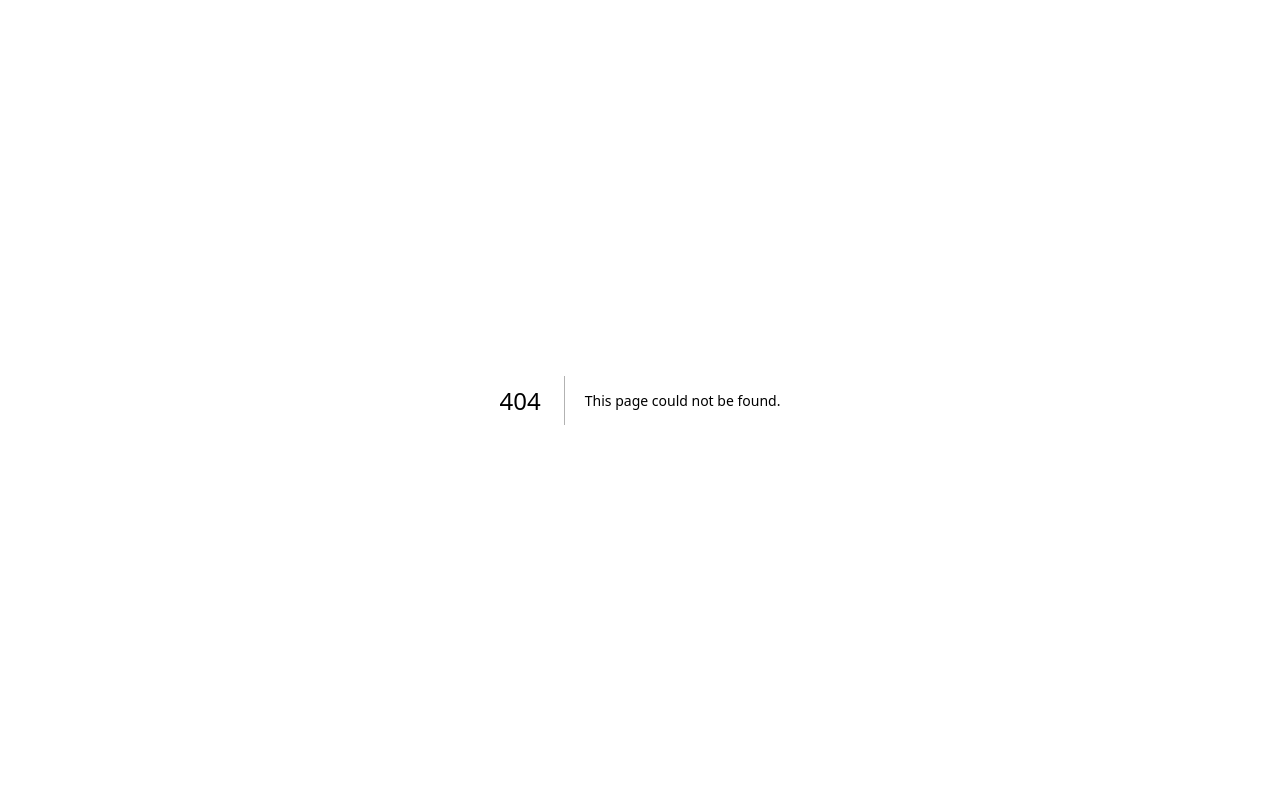
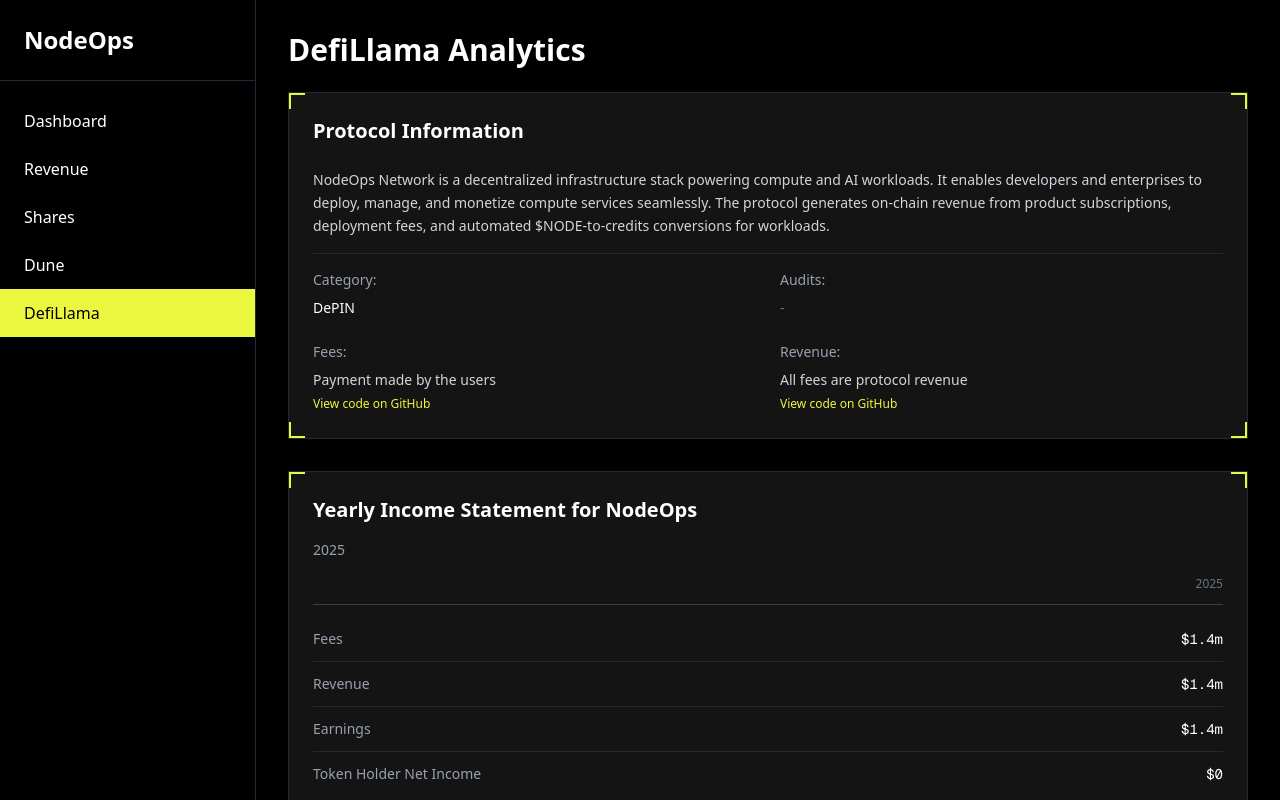
Before and after one commit to ayushsingh82/DePinsight, a Next.js app: page /app/defillama in a window 1280 px wide. Before the commit this address had no page. Built offline with nearby package versions, Linux system fonts and the light colour scheme.

Commit message:
layout fix

```diff
--- /dev/null
+++ b/app/app/defillama/page.tsx
@@ -0,0 +1,5 @@
+import DefiLlamaData from "../../components/DefiLlamaData";
+
+export default function DefiLlamaPage() {
+  return <DefiLlamaData />;
+}
--- a/app/app/layout.tsx
+++ b/app/app/layout.tsx
@@ -16,6 +16,7 @@
     { href: "/app/revenue", label: "Revenue" },
     { href: "/app/shares", label: "Shares" },
     { href: "/app/dune", label: "Dune" },
+    { href: "/app/defillama", label: "DefiLlama" },
   ];
 
   return (
--- a/app/components/DefiLlamaData.tsx
+++ b/app/components/DefiLlamaData.tsx
@@ -10,6 +10,15 @@
 }
 
 function IncomeRow({ label, q4, q3, q2, q1, yearly }: IncomeRowProps) {
+  if (yearly) {
+    return (
+      <div className="grid grid-cols-2 gap-4 py-3 border-b border-gray-800 last:border-b-0">
+        <div className="text-sm text-gray-400 font-medium">{label}</div>
+        <div className="text-sm text-white font-mono text-right">{yearly}</div>
+      </div>
+    );
+  }
+
   return (
     <div className="grid grid-cols-5 gap-4 py-3 border-b border-gray-800 last:border-b-0">
       <div className="text-sm text-gray-400 font-medium">{label}</div>
@@ -17,11 +26,6 @@
       {q3 && <div className="text-sm text-white font-mono text-right">{q3}</div>}
       {q2 && <div className="text-sm text-white font-mono text-right">{q2}</div>}
       {q1 && <div className="text-sm text-white font-mono text-right">{q1}</div>}
-      {yearly && (
-        <>
-          <div className="text-sm text-white font-mono text-right col-span-4">{yearly}</div>
-        </>
-      )}
     </div>
   );
 }
```
